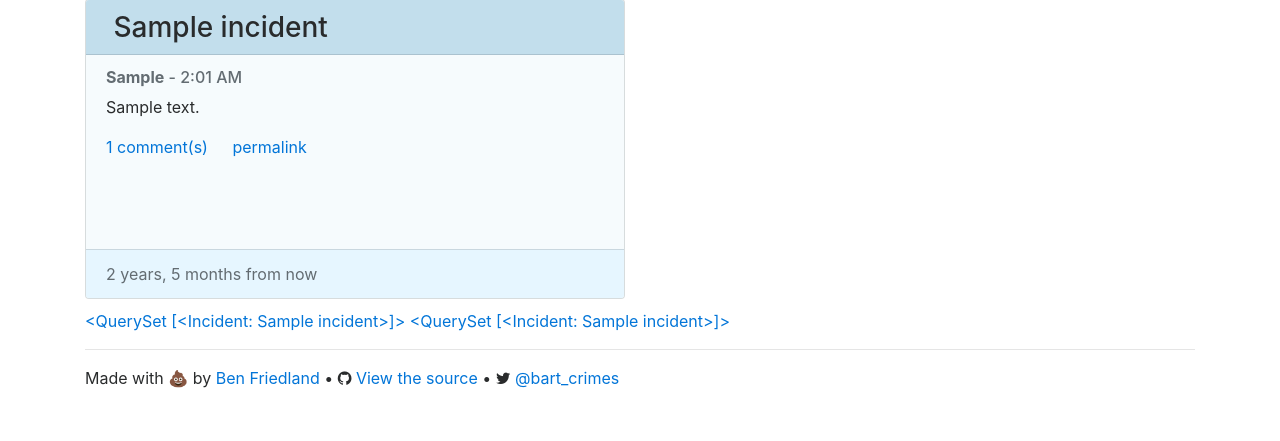
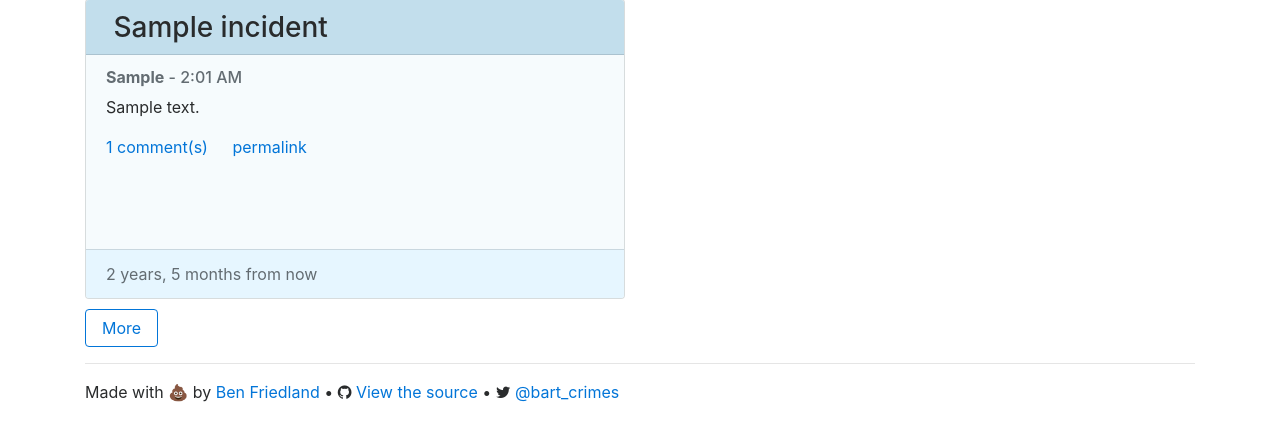
Before and after one commit to ben174/bart-crime, a Django app: template templates/home.html in a window 1280 px wide. Shown: the part 313-754 px from the top of the page. Run offline with Django 3.2, Linux system fonts and the light colour scheme; the template is opened without the code that fills it: values that come from a table or form of the project are taken from there, others are empty; tables that the repository leaves empty hold one stand-in row (values such as "Sample post"); some libraries are stand-ins or nearby versions.

Commit message:
More link

```diff
--- a/templates/home.html
+++ b/templates/home.html
@@ -57,10 +57,7 @@
 {% endfor %}
 </div>
 {% if prev_date %}
-<a href="/date/{{ prev_date|date:"Y-m-d" }}">{{ prev_date }}</a>
-{% endif %}
-{% if next_date %}
-<a href="/date/{{ next_date|date:"Y-m-d" }}">{{ next_date }}</a>
+<a class="btn btn-outline-primary" href="/date/{{ prev_date|date:"Y-m-d" }}">More</a>
 {% endif %}
 
 {% endblock %}
```
